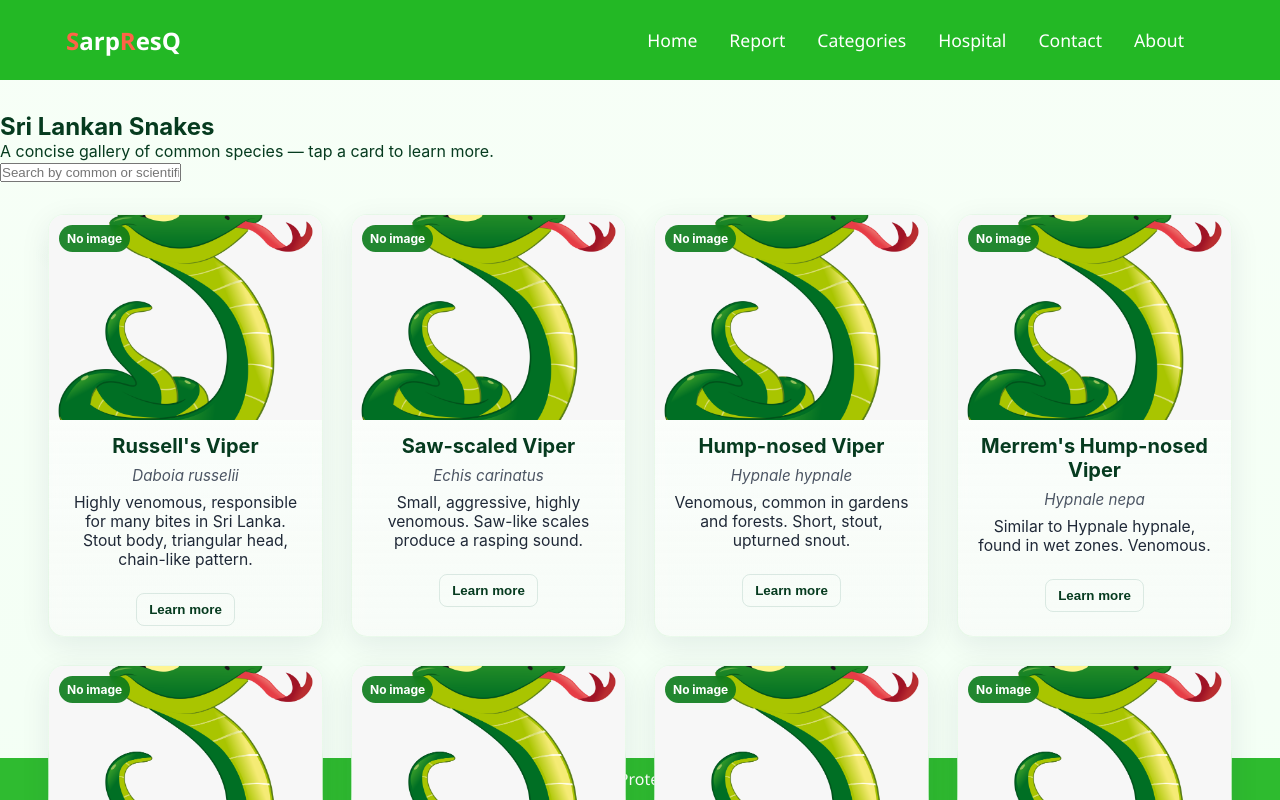
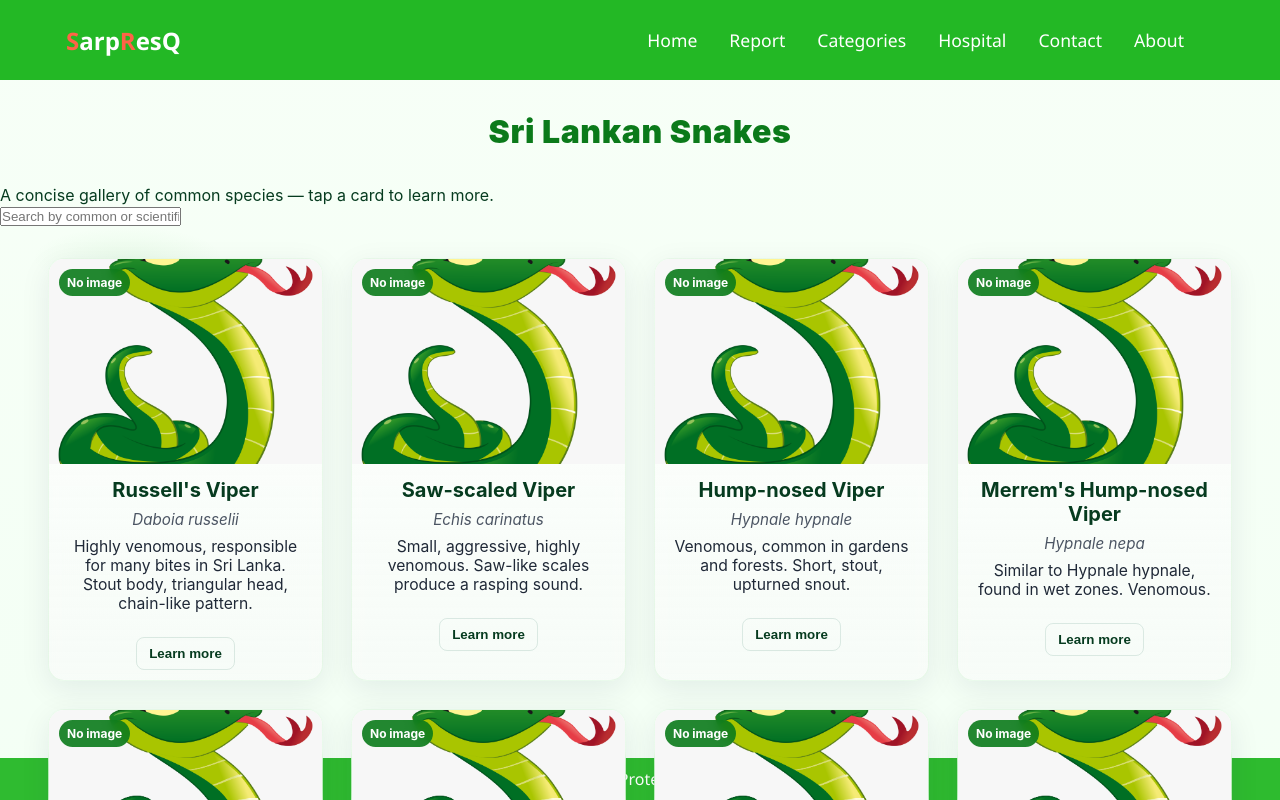
Before and after one commit to ashensilva12/SarpResQ, a React (Vite) app: page /Categories in a window 1280 px wide. Shown: the top 800 px of the page. Built offline with nearby package versions, Linux system fonts and the light colour scheme; no server answers.

Commit message:
Update Categories.css

```diff
--- a/src/component/pages/Categories.css
+++ b/src/component/pages/Categories.css
@@ -164,3 +164,14 @@ h2.page-title{ font-family: 'Poppins', Inter, system-ui; }
   padding-bottom: 112px;
   background: radial-gradient(1200px 400px at 10% 10%, rgba(35,184,37,0.06), transparent 8%), linear-gradient(180deg, #f7fff7 0%, #ecfff0 100%);
 }
+.page-title {
+  text-align: center;
+  margin: 0 0 20px 0;
+  color: #0b7a1a;
+  font-size: 2rem;
+  font-weight: 900;
+  letter-spacing: 0.6px;
+  text-transform: capitalize;
+  position: relative;
+  padding-bottom: 14px;
+}
```
